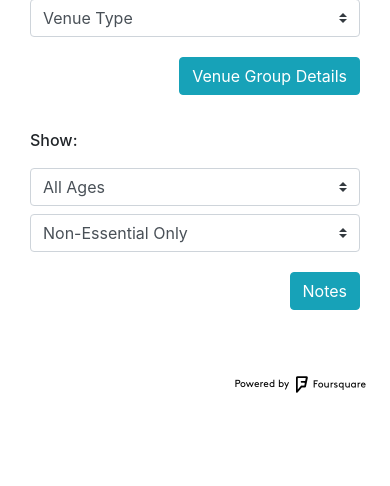
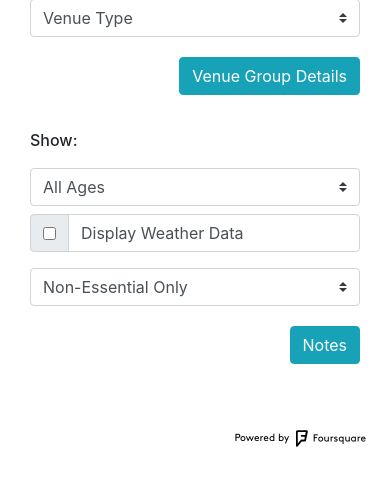
Before and after one commit to VisitData-org/ca_visit_tracking, a Flask app: page /bydate.html in a window 390 px wide. Shown: the part 222-708 px from the top of the page. Run offline with Flask 2, Linux system fonts and the light colour scheme; some libraries are stand-ins or nearby versions.

Commit message:
logic ready to work with checkbox
When the checkbox is pressed will be activated a filter to add the weather info. Its needed to change the chart to draw the data.

```diff
--- a/static/render_data.js
+++ b/static/render_data.js
@@ -2,6 +2,7 @@ var table;
 var fileData;  //  globalish variable holding the parsed file data rows  HACK
 var stateOrCountySel;
 var ageGroupSel;
+var weatherDataCheck;
 var essentialSel;
 var states = [];
 var counties = [];
@@ -147,10 +148,14 @@ function seriesToPlot(stateOrCounty) {
       }
     }
   );
+
+  //filtered data for highcharts
+  var results;
+
   if (stateOrCountySel.value && !locationTypeSel.value) {
     var fileDataToPlot = _.where(plotData, { [stateOrCounty]: stateOrCountySel.value });
     var lts = locationTypesToChart(fileDataToPlot);
-    var results = _.map(lts, function(locationType) {
+    results = _.map(lts, function(locationType) {
       return styleSeries({
         name: locationType,
         data: fileDataToHighcharts(_.where(fileDataToPlot, { location_type: locationType }))
@@ -161,11 +166,10 @@ function seriesToPlot(stateOrCounty) {
     });
 
     results.unshift({ name: 'Show/Hide All', visible: false });
-    return results;
   }
   if (!stateOrCountySel.value && locationTypeSel.value) {
     var fileDataToPlot = _.where(plotData, { location_type: locationTypeSel.value });
-    var results = _.map(statesOrCounties, function(stateOrCountyValue) {
+    results = _.map(statesOrCounties, function(stateOrCountyValue) {
       return styleSeries({
         name: stateOrCountyValue,
         data: fileDataToHighcharts(_.where(fileDataToPlot, { [stateOrCounty]: stateOrCountyValue }))
@@ -176,15 +180,20 @@ function seriesToPlot(stateOrCounty) {
     });
 
     results.unshift({ name: 'Show/Hide All', visible: false });
-    return results;
   }
   if (stateOrCountySel.value && locationTypeSel.value) {
     var fileDataToPlot = _.where(plotData, { location_type: locationTypeSel.value, [stateOrCounty]: stateOrCountySel.value });
-    return [styleSeries({
+    results = [styleSeries({
       name: locationTypeSel.value + " in " + stateOrCountySel.value,
       data: fileDataToHighcharts(fileDataToPlot)
     })];
   }
+
+  if (weatherDataCheck) {
+    //TODO: restructure data
+  }
+
+  return results;
 }
 
 function isPlotDataEmpty(seriesForPlot) {
@@ -209,6 +218,7 @@ function drawChart(stateOrCounty) {
     emptyDataNotice.style.textAlign = 'center';
     document.getElementById('chartcontainer').appendChild(emptyDataNotice);
   } else {
+    //TODO: change this type of chart
     Highcharts.chart('chartcontainer', {
       chart: {
         animation: false,
@@ -596,6 +606,7 @@ function parsingDone(stateOrCounty, results, file) {
     essentialSel.style.display = 'none';
   }
 
+  //actions for agegroup-select button
   ageGroupSel = document.getElementById('agegroup-select');
   ageGroupSel.addEventListener('change', function(event) {
     // hide all 3
@@ -608,6 +619,14 @@ function parsingDone(stateOrCounty, results, file) {
     if (stateOrCountySel.value || locationTypeSel.value) {
       drawChart(stateOrCounty);
     }
+  });
+
+  //actions for weather-data button
+  $('#weather-data-checkbox').change(function () {
+    //enable/disable weather forecast
+    weatherDataCheck = $(this).prop("checked")
+    //refresh chart
+    drawChart(stateOrCounty)
   });
 
   redoFilter(stateOrCounty);
--- a/templates/bydate.html
+++ b/templates/bydate.html
@@ -43,6 +43,16 @@
           <option value="under65">Under 65</option>
           <option value="over65">65 and Over</option>
         </select>
+      </div>
+      <div class="col-sm">
+        <div class="input-group mb-3">
+          <div class="input-group-prepend">
+            <div class="input-group-text">
+              <input type="checkbox" id="weather-data-checkbox">
+            </div>
+          </div>
+          <label type="text" class="form-control"> Display Weather Data</label>
+        </div>
       </div>
       <div class="col-sm">
         <select class="custom-select" name="essential" id="essential-select" data-style="btn-info">
```
